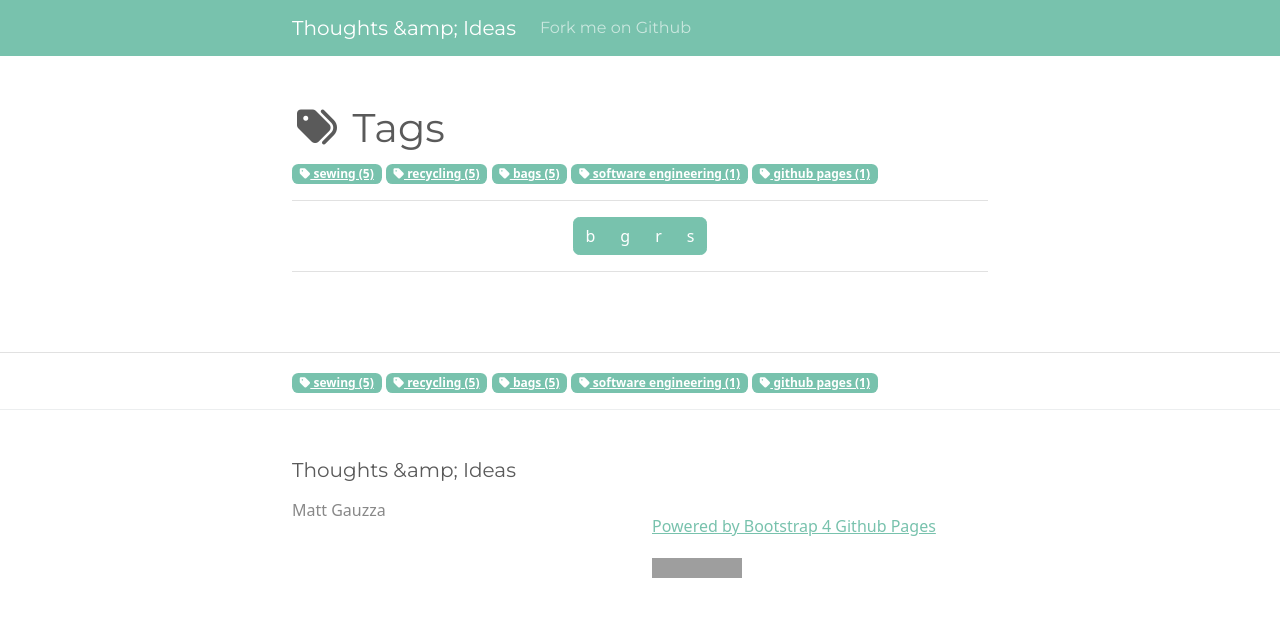
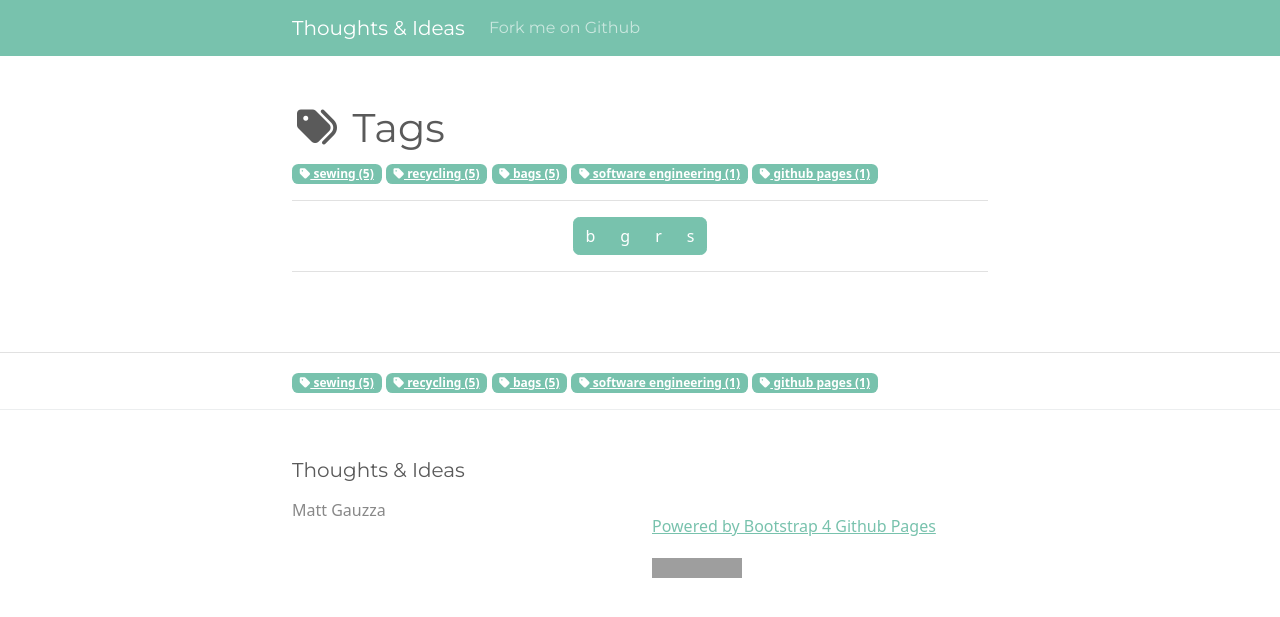
Before and after one commit to mattgauzza/about, a Jekyll site: the page built from tag_index.html, in a window 1280 px wide. Shown: the top 617 px of the page. Built offline with Jekyll 4.4.1, drawn with Linux system fonts in a browser that asks for light colours; nearby versions of some CDN libraries; part of the change alters nothing that is shown; grey boxes are pictures that could not be loaded.

Commit message:
Update _config.yml

```diff
--- a/_config.yml
+++ b/_config.yml
@@ -1,7 +1,7 @@
 theme: minima
 minima:
   skin: dark
-title: Thoughts &amp; Ideas
+title: Thoughts & Ideas
 author: Matt Gauzza
 exclude:
   - Gemfile
```
